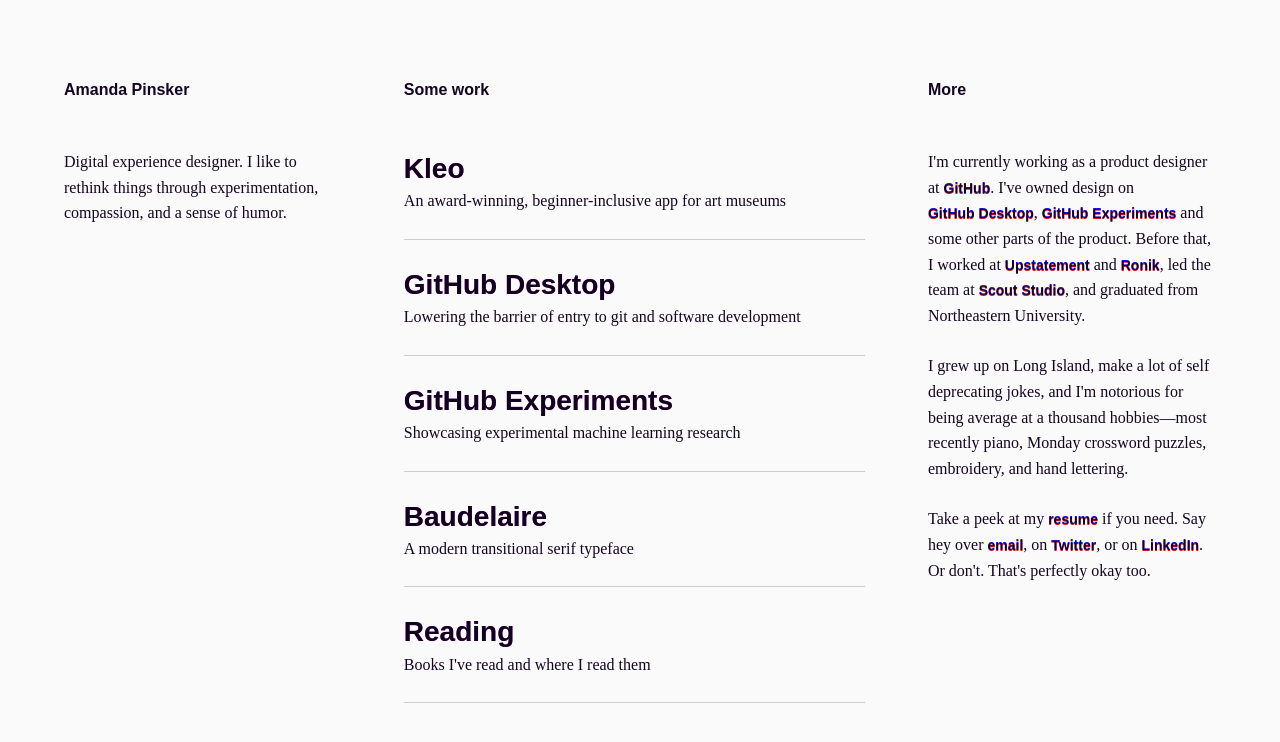
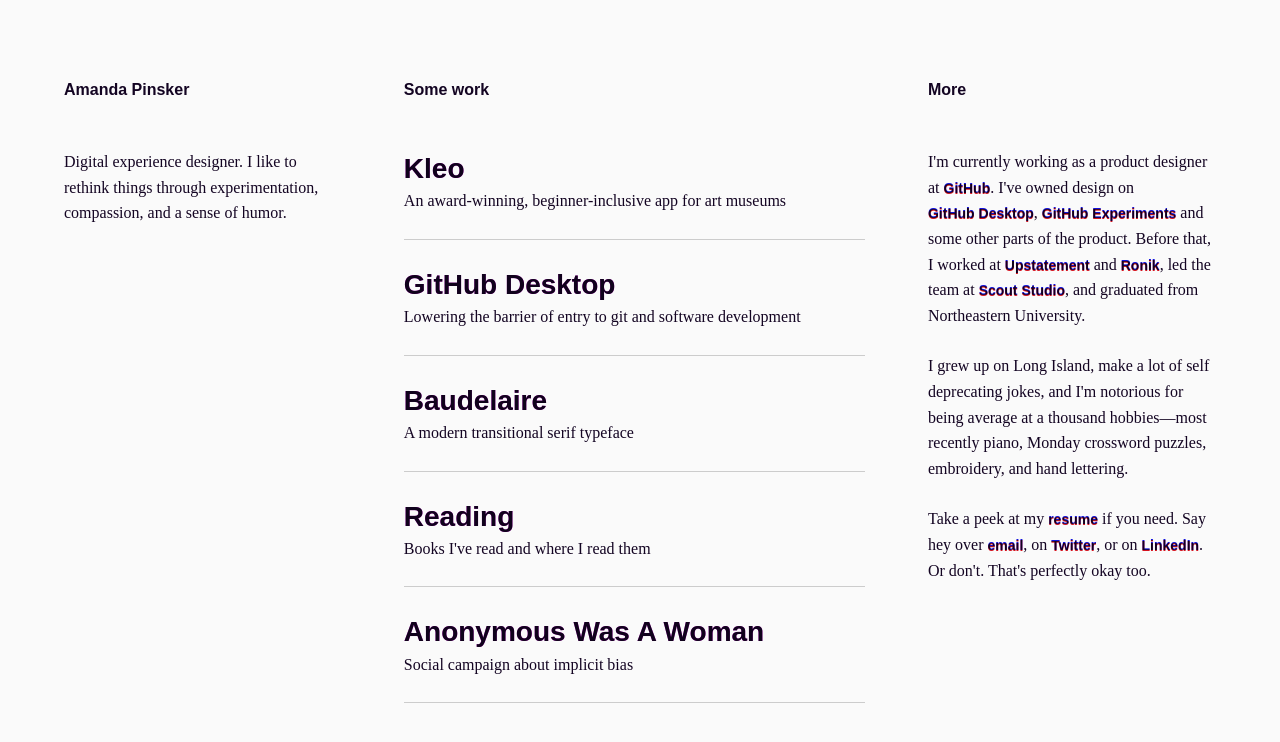
Before and after one commit to ampinsk/ampinsk.github.io, a Jekyll site: the page built from index.html, in a window 1280 px wide. Shown: the top 742 px of the page. Built offline with Jekyll 4.4.1, drawn with Linux system fonts in a browser that asks for light colours; some web fonts are replaced.

Commit message:
Add campaign project; temp remove experiments

```diff
--- a/index.html
+++ b/index.html
@@ -27,10 +27,10 @@
         <a data-content="GitHub Desktop" href="https://desktop.github.com">GitHub Desktop</a>
         <p>Lowering the barrier of entry to git and software development</p>
       </div>
-      <div class="project">
+      <!-- <div class="project">
         <a data-content="GitHub Experiments" href="https://experiments.github.com">GitHub Experiments</a>
         <p>Showcasing experimental machine learning research</p>
-      </div>
+      </div> -->
       <div class="project">
         <a data-content="Baudelaire" href="/project/baudelaire">Baudelaire</a>
         <p>A modern transitional serif typeface</p>
@@ -38,6 +38,10 @@
       <div class="project">
         <a data-content="Reading" href="/reading">Reading</a>
         <p>Books I've read and where I read them</p>
+      </div>
+      <div class="project">
+        <a data-content="Anonymous Was A Woman" href="/project/anonymous-was-a-woman">Anonymous Was A Woman</a>
+        <p>Social campaign about implicit bias</p>
       </div>
     </section>
 
```
